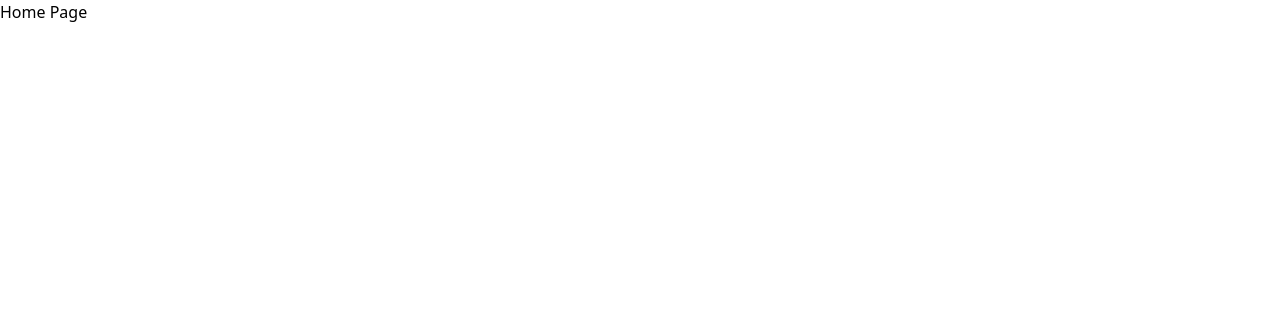
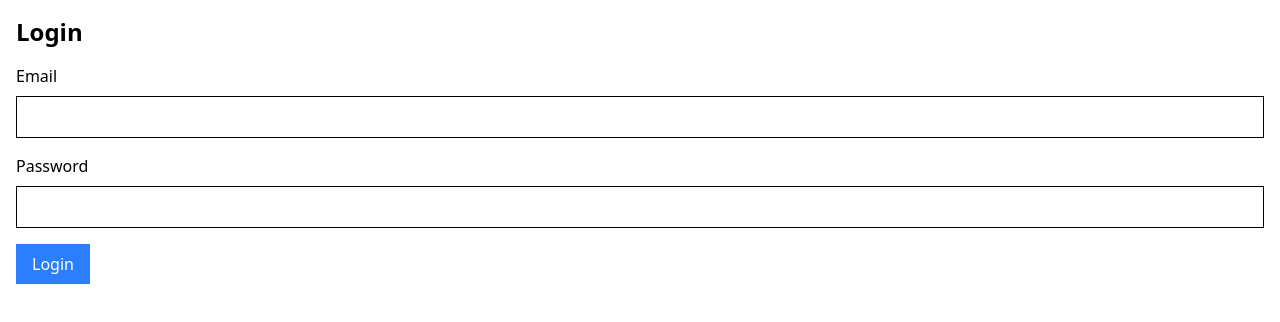
Before and after one commit to fahadjdy/admin-panel-nodejs, a JavaScript app in the folder frontend/: page /login in a window 1280 px wide. Before the commit this address led to /. Shown: the top 322 px of the page. Built offline with nearby package versions, Linux system fonts and the light colour scheme.

Commit message:
auth login completed

```diff
--- a/frontend/package.json
+++ b/frontend/package.json
@@ -17,6 +17,7 @@
   },
   "dependencies": {
     "@tailwindcss/vite": "^4.1.12",
+    "axios": "^1.11.0",
     "tailwindcss": "^4.1.12",
     "vue-router": "^4.5.1"
   }
--- a/frontend/src/components/layout/AdminBase.vue
+++ b/frontend/src/components/layout/AdminBase.vue
@@ -52,7 +52,6 @@ export default {
   mounted() {
     this.checkScreen();
     window.addEventListener('resize', this.checkScreen);
-
     if (!localStorage.getItem('token')) {
       this.$router.push('/login');
     }
--- /dev/null
+++ b/frontend/src/pages/Login.vue
@@ -0,0 +1,45 @@
+<template>
+  <div class="p-4">
+    <h2 class="text-2xl font-bold mb-4">Login</h2>
+
+    <form @submit.prevent="handleLogin" class="mb-4">
+      <div class="mb-4">
+        <label for="email" class="block mb-2">Email</label>
+        <input type="email" id="email" v-model="email" class="border p-2 w-full" />
+      </div>
+      <div class="mb-4">
+        <label for="password" class="block mb-2">Password</label>
+        <input type="password" id="password" v-model="password" class="border p-2 w-full" />
+      </div>
+      <button type="submit" class="bg-blue-500 text-white px-4 py-2">Login</button>
+    </form>
+
+    <p v-if="error" class="text-red-500">{{ error }}</p>
+  </div>
+</template>
+
+<script>
+import { login } from '../services/authService.js'
+
+export default {
+  data() {
+    return {
+      email: '',
+      password: '',
+      error: null
+    }
+  },
+  methods: {
+    async handleLogin() {
+      this.error = null
+      try {
+        const data = await login(this.email, this.password)
+        localStorage.setItem('token', data.token)
+        this.$router.push('/admin/dashboard')
+      } catch (err) {
+        this.error = err.error || 'Something went wrong. Please try again.'
+      }
+    }
+  }
+}
+</script>
--- /dev/null
+++ b/frontend/src/pages/admin/Profile.vue
@@ -0,0 +1,11 @@
+<template>
+  <div>
+    <h1>Admin Pofile</h1>
+  </div>
+</template>
+
+<script>
+export default {
+  name: "Pofile",
+};
+</script>
--- a/frontend/src/routes/admin.js
+++ b/frontend/src/routes/admin.js
@@ -1,5 +1,6 @@
 import AdminBase from "../components/layout/AdminBase.vue";
 import Dashboard from "../pages/admin/Dashboard.vue";
+import Profile from "../pages/admin/Profile.vue";
 
 export const adminRoutes = [
   {
@@ -7,6 +8,7 @@ export const adminRoutes = [
     component: AdminBase,
     children: [
       { path: "dashboard", name: "Dashboard", component: Dashboard },
+      { path: "profile", name: "Profile", component: Profile },
     ],
   },
 ];
--- a/frontend/src/routes/web.js
+++ b/frontend/src/routes/web.js
@@ -1,5 +1,7 @@
 import Home from "../pages/Home.vue";
+import Login from "../pages/Login.vue";
 
 export const webRoutes = [
   { path: "/", name: "Home", component: Home },
+  { path: "/login", name: "Login", component: Login },
 ];
--- /dev/null
+++ b/frontend/src/services/authService.js
@@ -0,0 +1,12 @@
+import axios from 'axios'
+
+const API_URL = import.meta.env.VITE_API_URL;
+
+export const login = async (email, password) => {
+  try {
+    const response = await axios.post(`${API_URL}/auth/login`, { email, password })
+    return response.data
+  } catch (error) {
+    throw error.response?.data || { error: 'Something went wrong. Please try again.' }
+  }
+}
```
Also changed, not shown: 2 other files (tests, documents, lock files or other folders).
